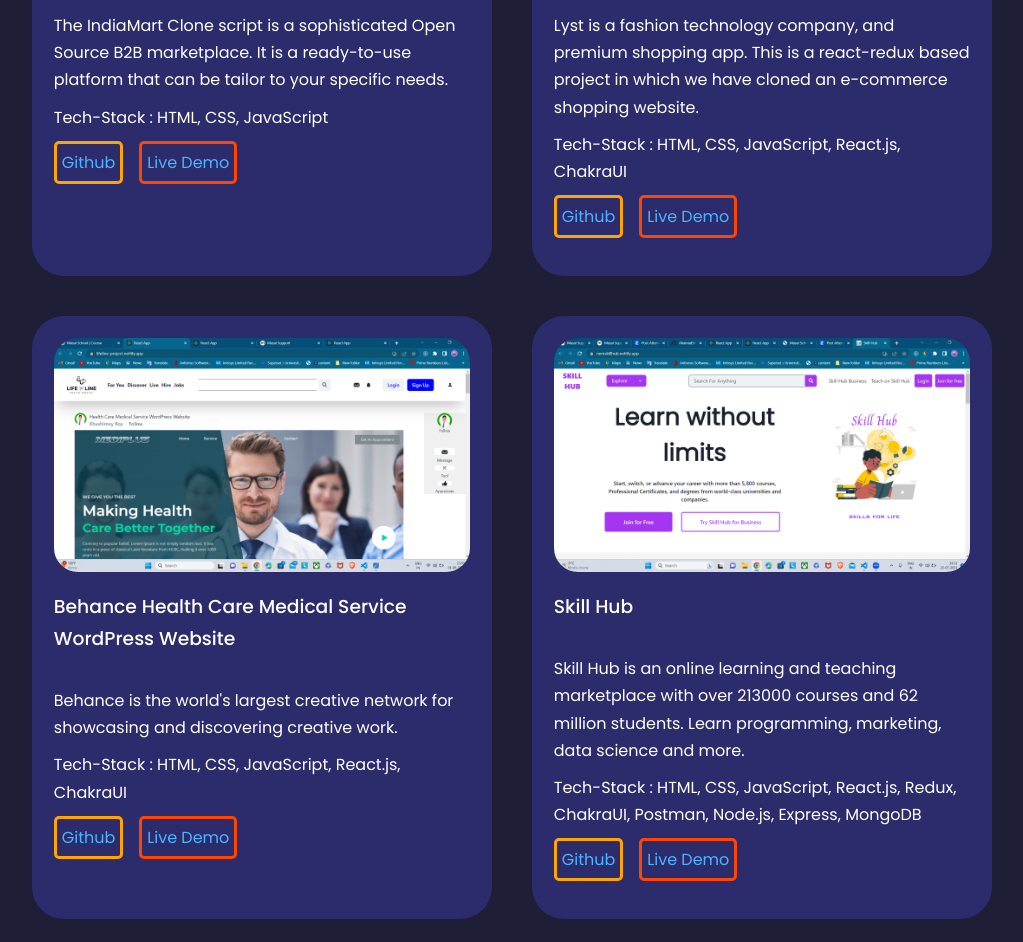
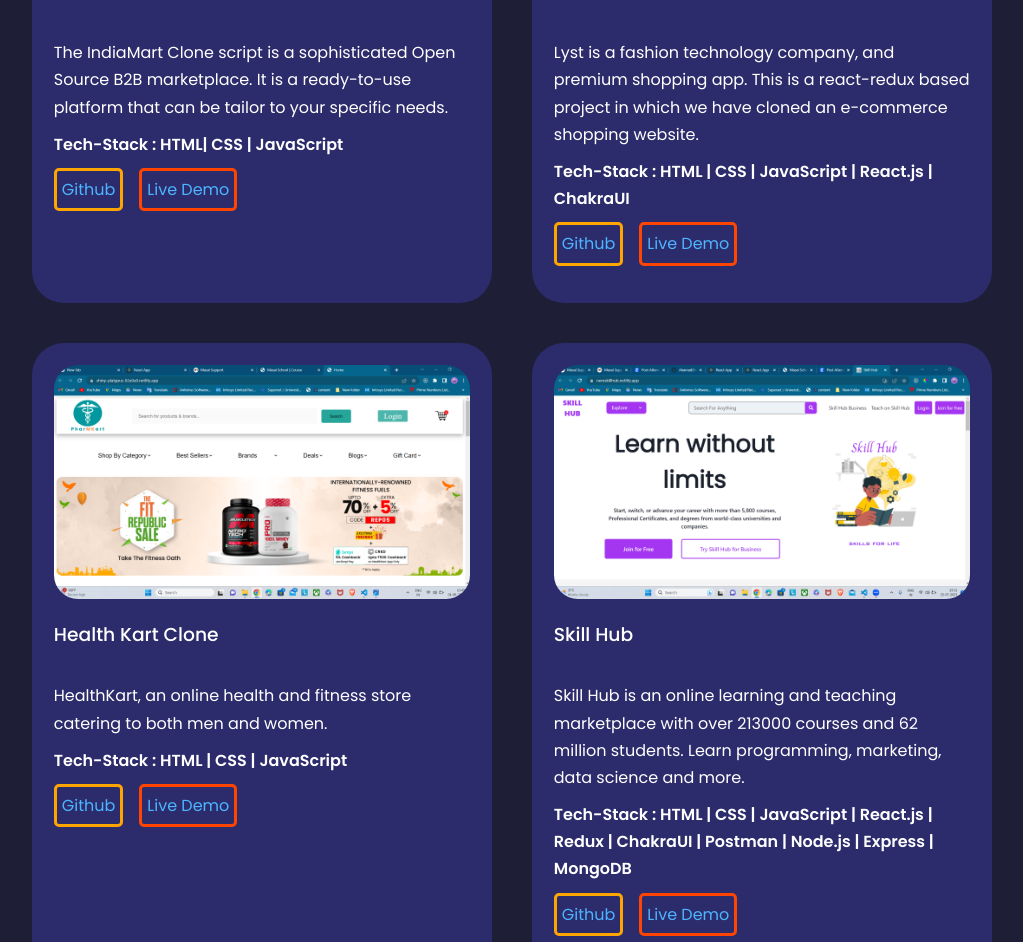
Before and after one commit to AhamadShaikh/AhamadShaikh.github.io, a React (Create React App) app: page / in a window 1280 px wide. Shown: the part 2801-3743 px from the top of the page, without its empty margins (128-1151 px from the left). Built offline with nearby package versions, Linux system fonts and the light colour scheme.

Commit message:
title added

```diff
--- a/public/index.html
+++ b/public/index.html
@@ -24,7 +24,7 @@
       work correctly both with client-side routing and a non-root public URL.
       Learn how to configure a non-root public URL by running `npm run build`.
     -->
-    <title>React App</title>
+    <title>Ahamad Shaikh | Full Stack Web Developer</title>
   </head>
   <body>
     <noscript>You need to enable JavaScript to run this app.</noscript>
--- a/src/components/about/About.jsx
+++ b/src/components/about/About.jsx
@@ -25,7 +25,7 @@
             <article className='about_card'>
               <FaGraduationCap className='about_icon' />
               <h5>Education</h5>
-              <small>BE Mech - 2022</small>
+              <small>B.E. (Mechanical Engg.) - 2022</small>
             </article>
 
             <article className='about_card'>
--- a/src/components/home/CTA.jsx
+++ b/src/components/home/CTA.jsx
@@ -12,7 +12,8 @@
       id="resume-button-2"
       onClick={() => {
         window.open(
-          "https://drive.google.com/file/d/1is9F5UCUO1z3uppfyedD8HuOITFlC-XF/view?usp=drive_link"
+          // "https://drive.google.com/file/d/1is9F5UCUO1z3uppfyedD8HuOITFlC-XF/view?usp=drive_link"
+          "https://drive.google.com/file/d/17-KcP46x3lGS-VdOBMb1y4I3AmUs2OEJ/view?usp=drive_link"
         );
       }}
     >
--- a/src/components/navbar/Navbar.jsx
+++ b/src/components/navbar/Navbar.jsx
@@ -82,7 +82,7 @@
             >
                 <IconButton icon={<GiHamburgerMenu id="hamburger" bg={""} size={"27px"} />} onClick={onOpen} />
 
-                <Drawer placement={"right"} onClose={onClose} isOpen={isOpen}>
+                <Drawer placement={"top"} onClose={onClose} isOpen={isOpen}>
                     <DrawerOverlay />
                     <DrawerContent>
                         <DrawerBody
@@ -96,6 +96,7 @@
                             }}
                             mt={"80px"}
                             bg={colorMode === "light" ? "white" : "#2C2C6C"}
+                            id="nav1"
                         >
                             <Link to="home" spy={true} smooth={true} onClick={onClose}>
                                 <Text
@@ -329,7 +330,8 @@
                 }}
                 onClick={() => {
                     window.open(
-                        "https://drive.google.com/file/d/1is9F5UCUO1z3uppfyedD8HuOITFlC-XF/view?usp=drive_link"
+                        // "https://drive.google.com/file/d/1is9F5UCUO1z3uppfyedD8HuOITFlC-XF/view?usp=drive_link"
+                        "https://drive.google.com/file/d/17-KcP46x3lGS-VdOBMb1y4I3AmUs2OEJ/view?usp=drive_link"
                     );
                 }}
             >
--- a/src/components/navbar/navbar.css
+++ b/src/components/navbar/navbar.css
@@ -92,6 +92,15 @@
     cursor: pointer;
 }
 
+#nav1{
+    height: 300px;
+    display: flex;
+    flex-direction: column;
+    justify-content: space-around;
+    align-items: center;
+
+}
+
 
 /* ================ MEDIA QUEERIES (MEDIUM DEVISES) ==============*/
 @media screen and (min-width:481px)and (max-width:768px) {
--- a/src/components/projects/Projects.jsx
+++ b/src/components/projects/Projects.jsx
@@ -21,7 +21,7 @@
     id: 1,
     image: IMG2,
     title: "IndiaMart Clone",
-    tech_stack: "HTML, CSS, JavaScript",
+    tech_stack: "HTML| CSS | JavaScript",
     github: "https://github.com/sinnu1908/radioactive-song-3321",
     demo: "https://harmonious-gaufre-6b8992.netlify.app/",
     description: "The IndiaMart Clone script is a sophisticated Open Source B2B marketplace. It is a ready-to-use platform that can be tailor to your specific needs."
@@ -29,25 +29,25 @@
     id: 2,
     image: IMG3,
     title: "LYST Clone",
-    tech_stack: "HTML, CSS, JavaScript, React.js, ChakraUI",
+    tech_stack: "HTML | CSS | JavaScript | React.js | ChakraUI",
     github: "https://github.com/AhamadShaikh/maxed-tiger-1503",
     demo: "https://project-fashion-mart.netlify.app/",
     description: "Lyst is a fashion technology company, and premium shopping app. This is a react-redux based project in which we have cloned an e-commerce shopping website."
   },
    {
     id: 3,
-    image: IMG4,
-    title: "Behance Health Care Medical Service WordPress Website",
-    tech_stack: "HTML, CSS, JavaScript, React.js, ChakraUI",
-    github: "https://github.com/AhamadShaikh/moving-scent-7843",
-    demo: "https://lifeline-project.netlify.app/",
-    description: "Behance is the world's largest creative network for showcasing and discovering creative work."
+    image: IMG1,
+    title: "Health Kart Clone",
+    tech_stack: "HTML | CSS | JavaScript",
+    github: "https://github.com/AhamadShaikh/brainy-thread-7805",
+    demo: "https://shiny-platypus-02a9a9.netlify.app/",
+    description: "HealthKart, an online health and fitness store catering to both men and women."
   },
   {
     id: 4,
     image: IMG5,
     title: "Skill Hub",
-    tech_stack: "HTML, CSS, JavaScript, React.js, Redux, ChakraUI, Postman, Node.js, Express, MongoDB",
+    tech_stack: "HTML | CSS | JavaScript | React.js | Redux | ChakraUI | Postman | Node.js | Express | MongoDB",
     github: "https://github.com/Ak-nut-47/greasy-sofa-2441",
     demo: "https://nemskillhub.netlify.app/",
     description: "Skill Hub is an online learning and teaching marketplace with over 213000 courses and 62 million students. Learn programming, marketing, data science and more."
--- a/src/components/projects/projects.css
+++ b/src/components/projects/projects.css
@@ -77,6 +77,7 @@
 
 .project-tech-stack{
   margin-top: 10px;
+  font-weight: bolder;
 }
 
 
```
Also changed, not shown: 2 other files (tests, documents, lock files or other folders).
